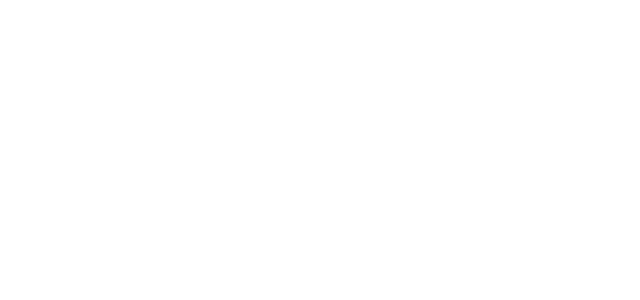
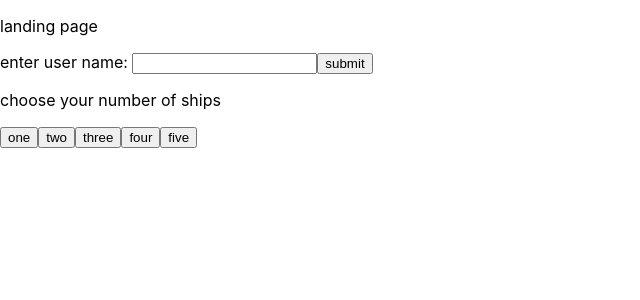
Before and after one commit to morriswa/cmx-battleship, an Angular app: page /start in a window 1280 px wide. Before the commit this address led to /. Shown: the top 300 px of the page, without its empty margins (0-640 px from the left). Built offline with nearby package versions, Linux system fonts and the light colour scheme.

Commit message:
added landing page

```diff
--- /dev/null
+++ b/src/app/pages/landing-page/landing-page.component.html
@@ -0,0 +1,25 @@
+<p>landing page</p>
+
+
+<span>enter user name: </span>
+<input [formControl]="playerNameForm" (keydown.enter)="onSubmit()">
+    <!--
+    input box created with the <input> tag
+    [formControl]= is used to save the user input into the playerNameForm variable
+    (keydown.enter) is an event listener that waits for 'return' to be pressed, then it calls onSubmit() (in the landing-page.components.ts file)
+    -->
+<button (click)="onSubmit()">submit</button> <!-- button created with <button> tag, (click) waits for it to be click, then calls onSubmit() -->
+
+<p>{{playerLoginMessage()}}</p>
+<!-- this prints the playerLoginMessage (in landing-page.components.ts)
+    the playerLoginMessage is set in onSubmit() to "Welcome, "-->
+
+
+<p> choose your number of ships </p>
+<button (click)="shipSelector(1)"> one </button>
+<button (click)="shipSelector(2)"> two </button>
+<button (click)="shipSelector(3)"> three </button>
+<button (click)="shipSelector(4)"> four </button>
+<button (click)="shipSelector(5)"> five </button>
+
+<p>{{playerShipMessage()}}</p>
--- /dev/null
+++ b/src/app/pages/landing-page/landing-page.component.ts
@@ -0,0 +1,40 @@
+import { Component, WritableSignal, signal } from "@angular/core";
+import { FormControl, ReactiveFormsModule } from "@angular/forms";
+
+@Component({
+    selector: "app-landing-page",
+    standalone: true,
+    templateUrl: "./landing-page.component.html",
+    styleUrl: "./landing-page.component.scss",
+    imports: [ReactiveFormsModule]
+})
+
+
+export class LandingPageComponent{
+    //variables
+    playerNameForm = new FormControl(); // new variable of type FormControl(), which will be used to save user input
+    playerLoginMessage = signal(""); // create variable that saves a value that can be changed (thanks to the signal method!)
+    numberOfShips:WritableSignal<number|undefined> = signal(undefined); // variable that will store the chosen number of battleships
+    playerShipMessage = signal("");
+
+    //methods
+    onSubmit() { // method that is called when the submit button (in landing-page.component.html) is clicked or enter key is pressed
+        // 'this.' is like 'self.' in python, it just references the variables in itself
+
+        console.log(`Logged in as ${this.playerNameForm.value}`); //puts playerName into console using console.log(), and prints the statement in quotes. $ is used to refer to a variable
+        this.playerLoginMessage.set(`Welcome, ${this.playerNameForm.value}`); // .set will set playerLoginMessage to whatever is input when the button is clicked
+        this.playerNameForm.reset(); // reset is a method that will get rid of the input text after submitting it
+    }
+
+    shipSelector(selection:number) {
+
+        this.numberOfShips.set(selection);
+        console.log(`Picked ${this.numberOfShips()}`);
+        if (selection===1) {
+            this.playerShipMessage.set(`You chose 1 ship`);
+        }
+        else {
+            this.playerShipMessage.set(`You chose ${selection} ships`);
+        }
+    }
+}
--- a/src/app/routes.ts
+++ b/src/app/routes.ts
@@ -1,9 +1,14 @@
 import {Routes} from "@angular/router";
 import {PlayGameComponent} from "./pages/play-game/play-game.component";
 import {AboutUsComponent} from "./pages/about-us/about-us.component";
+import { LandingPageComponent } from "./pages/landing-page/landing-page.component";
 
 
 export const routes: Routes = [
+  {
+    path: "start",
+    component: LandingPageComponent,
+  },
   {
     path: "play",
     component: PlayGameComponent,
```
Also changed, not shown: src/app/pages/landing-page/landing-page.component.scss (added).
